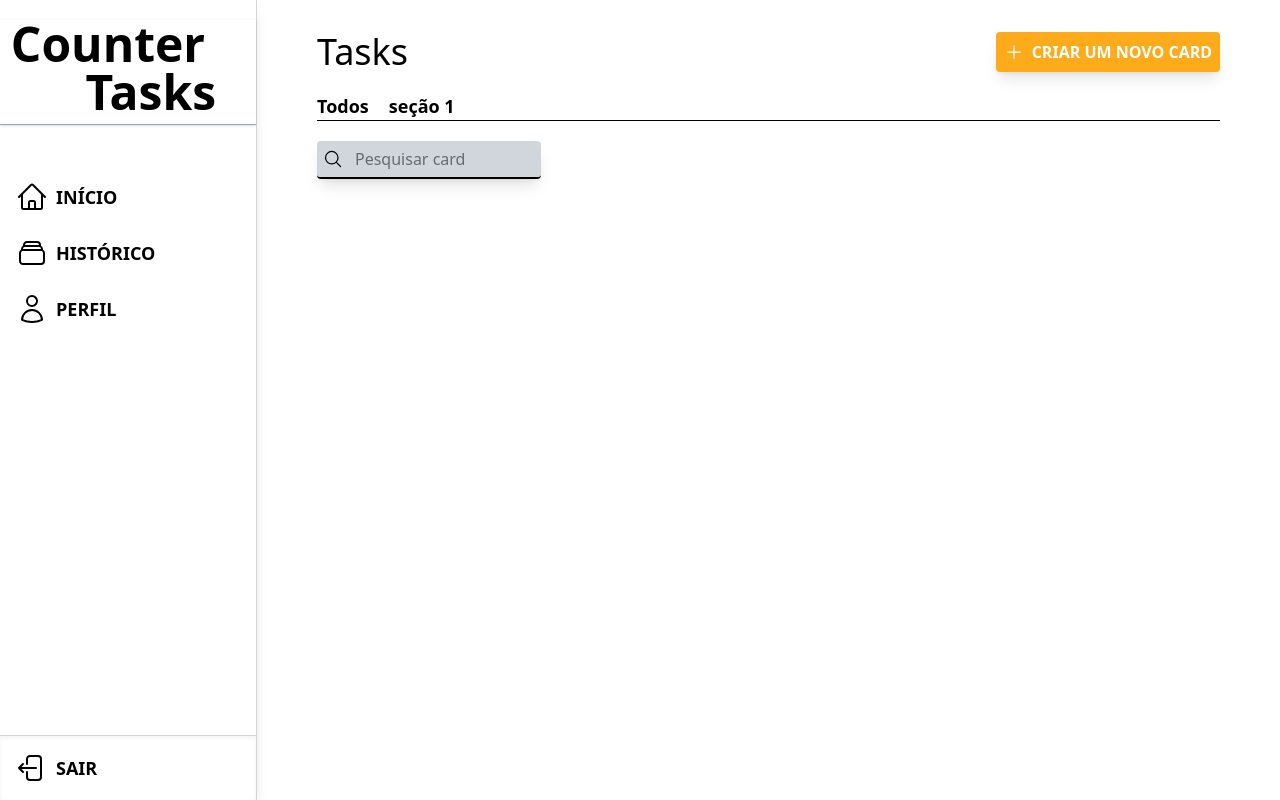
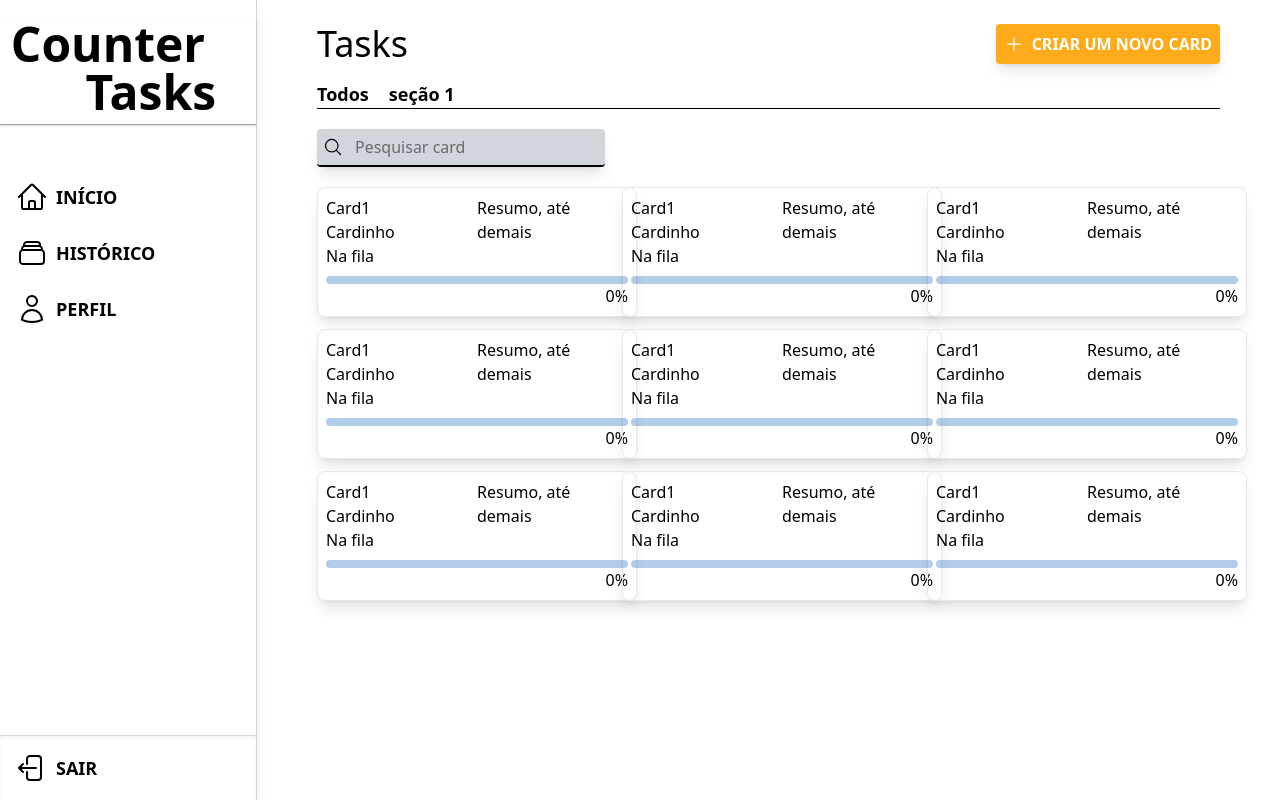
Before and after one commit to GeovaniSV/countertasks-frontend, a React (Vite) app: page / in a window 1280 px wide. Built offline with nearby package versions, Linux system fonts and the light colour scheme.

Commit message:
Searchbar names changes

```diff
--- a/src/components/ui/SearchInpuField/index.tsx
+++ b/src/components/ui/SearchBarField/index.tsx
@@ -7,7 +7,7 @@ type InputProps = {
 	ref: React.Ref<HTMLInputElement>
 } & InputHTMLAttributes<HTMLInputElement>
 
-function SearchInputField({ label, ref, className, ...rest }: InputProps) {
+function SearchBar({ label, ref, className, ...rest }: InputProps) {
 	return (
 		<div className={` ${className}`}>
 			<label className="flex flex-col">
@@ -28,4 +28,4 @@ function SearchInputField({ label, ref, className, ...rest }: InputProps) {
 	)
 }
 
-export default SearchInputField
+export default SearchBar
--- a/src/pages/Home/index.tsx
+++ b/src/pages/Home/index.tsx
@@ -1,13 +1,23 @@
 import { useRef } from 'react'
-import SearchInputField from '../../components/ui/SearchInpuField'
+import SearchBar from '../../components/ui/SearchBarField'
+import CardField from '../../components/ui/CardField'
 
 //icons
 import { PlusIcon } from '@heroicons/react/24/outline'
 
+const arr = [
+	{
+		id: 1,
+		content: 'alguma',
+		done: false,
+		cardId: 6,
+	},
+]
+
 function Home() {
 	const inputRef = useRef<HTMLInputElement>(null)
 	return (
-		<main className="w-full py-8 px-15">
+		<main className="w-full py-6 px-15">
 			<div>
 				<div className="flex justify-between">
 					<span className="font-medium text-4xl">Tasks</span>
@@ -17,19 +27,76 @@ function Home() {
 					</button>
 				</div>
 
-				<div className="mt-5">
+				<div className="mt-4">
 					<div className="flex gap-5 font-bold text-lg">
 						<span>Todos</span>
 						<span>seção 1</span>
 					</div>
 					<div className="border-t py-5">
-						<SearchInputField
+						<SearchBar
 							ref={inputRef}
-							className="w-56"
+							className="w-72"
 							placeholder="Pesquisar card"
 						/>
 					</div>
 				</div>
+			</div>
+
+			<div className="grid grid-cols-3 gap-3">
+				<CardField
+					title="Card1"
+					subtitle="Cardinho"
+					content="Resumo, até demais"
+					tasks={arr}
+				/>
+				<CardField
+					title="Card1"
+					subtitle="Cardinho"
+					content="Resumo, até demais"
+					tasks={arr}
+				/>
+				<CardField
+					title="Card1"
+					subtitle="Cardinho"
+					content="Resumo, até demais"
+					tasks={arr}
+				/>
+				<CardField
+					title="Card1"
+					subtitle="Cardinho"
+					content="Resumo, até demais"
+					tasks={arr}
+				/>
+				<CardField
+					title="Card1"
+					subtitle="Cardinho"
+					content="Resumo, até demais"
+					tasks={arr}
+				/>
+				<CardField
+					title="Card1"
+					subtitle="Cardinho"
+					content="Resumo, até demais"
+					tasks={arr}
+				/>
+				<CardField
+					title="Card1"
+					subtitle="Cardinho"
+					content="Resumo, até demais"
+					tasks={arr}
+				/>
+				<CardField
+					title="Card1"
+					subtitle="Cardinho"
+					content="Resumo, até demais"
+					tasks={arr}
+				/>
+				<CardField
+					title="Card1"
+					subtitle="Cardinho"
+					content="Resumo, até demais"
+					tasks={arr}
+				/>
 			</div>
 		</main>
 	)
```
Also changed, not shown: 1 other file (tests, documents, lock files or other folders).
